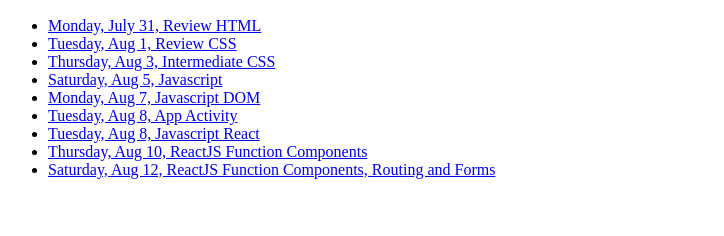
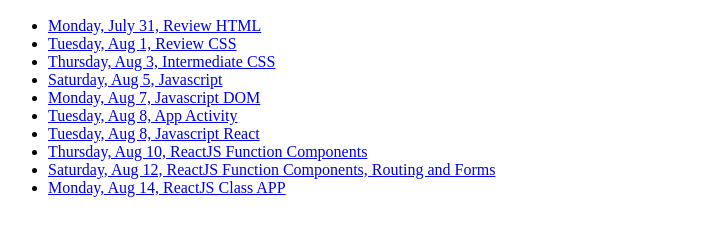
Before and after one commit to PratimaRoy/App_Dev, a plain HTML site: page index.html in a window 1280 px wide. Shown: the part 110-346 px from the top of the page, without its empty margins (0-724 px from the left). Drawn offline with Linux system fonts and the light colour scheme.

Commit message:
Add files via upload

```diff
--- a/index.html
+++ b/index.html
@@ -37,6 +37,9 @@
         <li>
             <a href="pratimaroy_ReactJSForm_Class_Route.zip" download>Saturday, Aug 12, ReactJS Function Components, Routing and Forms</a>
         </li>
+        <li>
+            <a href="day9_pratimaroy.zip" download>Monday, Aug 14, ReactJS Class APP</a>
+        </li>
 
 
     </ul>
```
Also changed, not shown: 1 other file.
